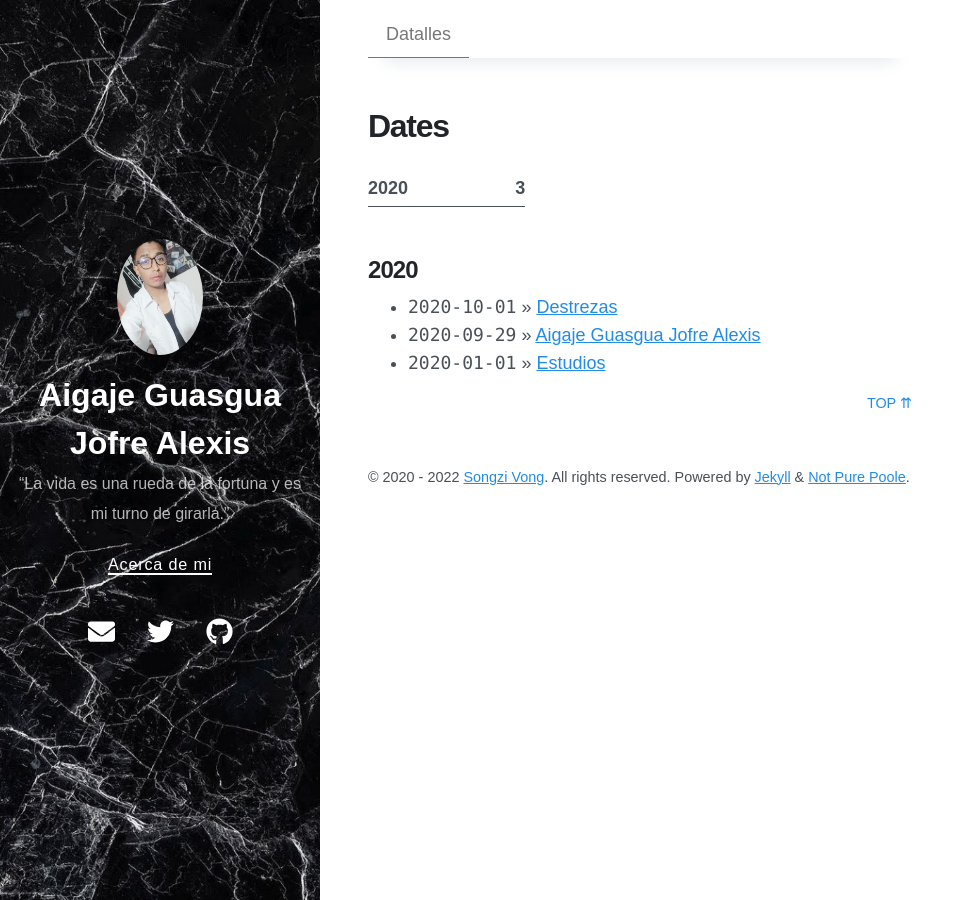
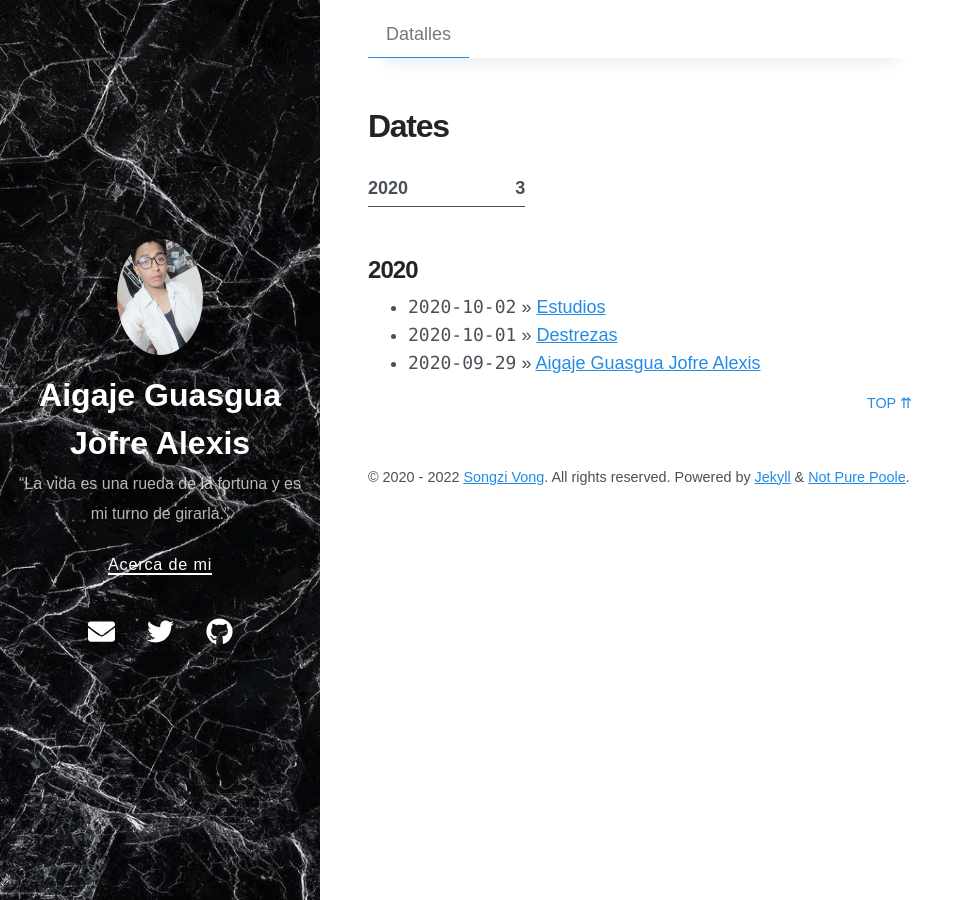
Before and after one commit to AlexisGuasgua/Alex, a Jekyll site: the page built from dates.md, in a window 1280 px wide. Shown: the whole page, without its empty margins (0-974 px from the left). Built offline with Jekyll 4.4.1, drawn with Linux system fonts in a browser that asks for light colours; nearby versions of some CDN libraries.

Commit message:
Practica_1

```diff
--- a/_posts/2020-10-02-testing-mathjax.md
+++ b/_posts/2020-10-02-testing-mathjax.md
@@ -2,7 +2,6 @@
 layout: post
 title:  Estudios
 
-date: 2020-01-01 15:32 +0800
 
 ---
 Mi objetivo profesional se ajusta a las necesidades de crecimiento y mejoramiento
```
